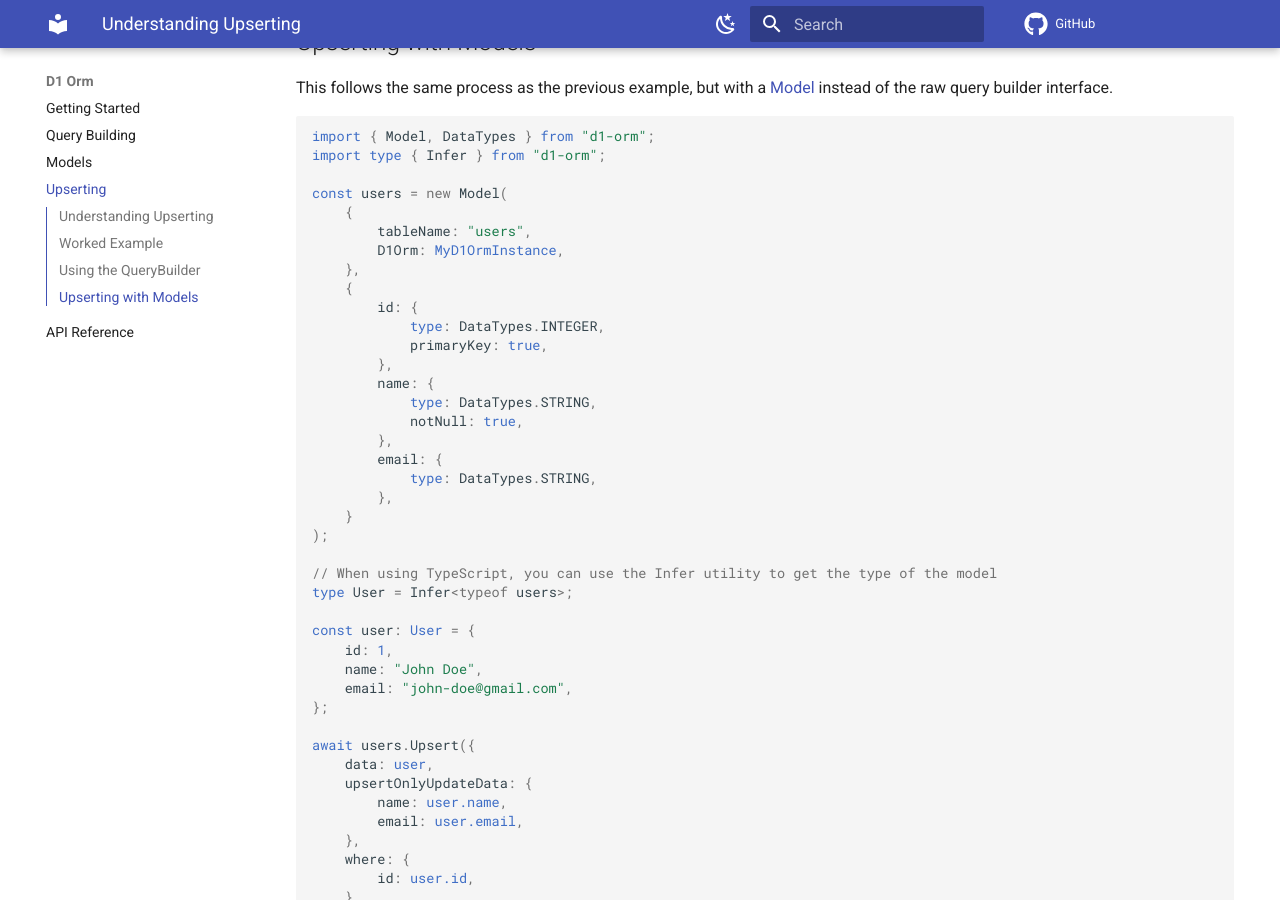
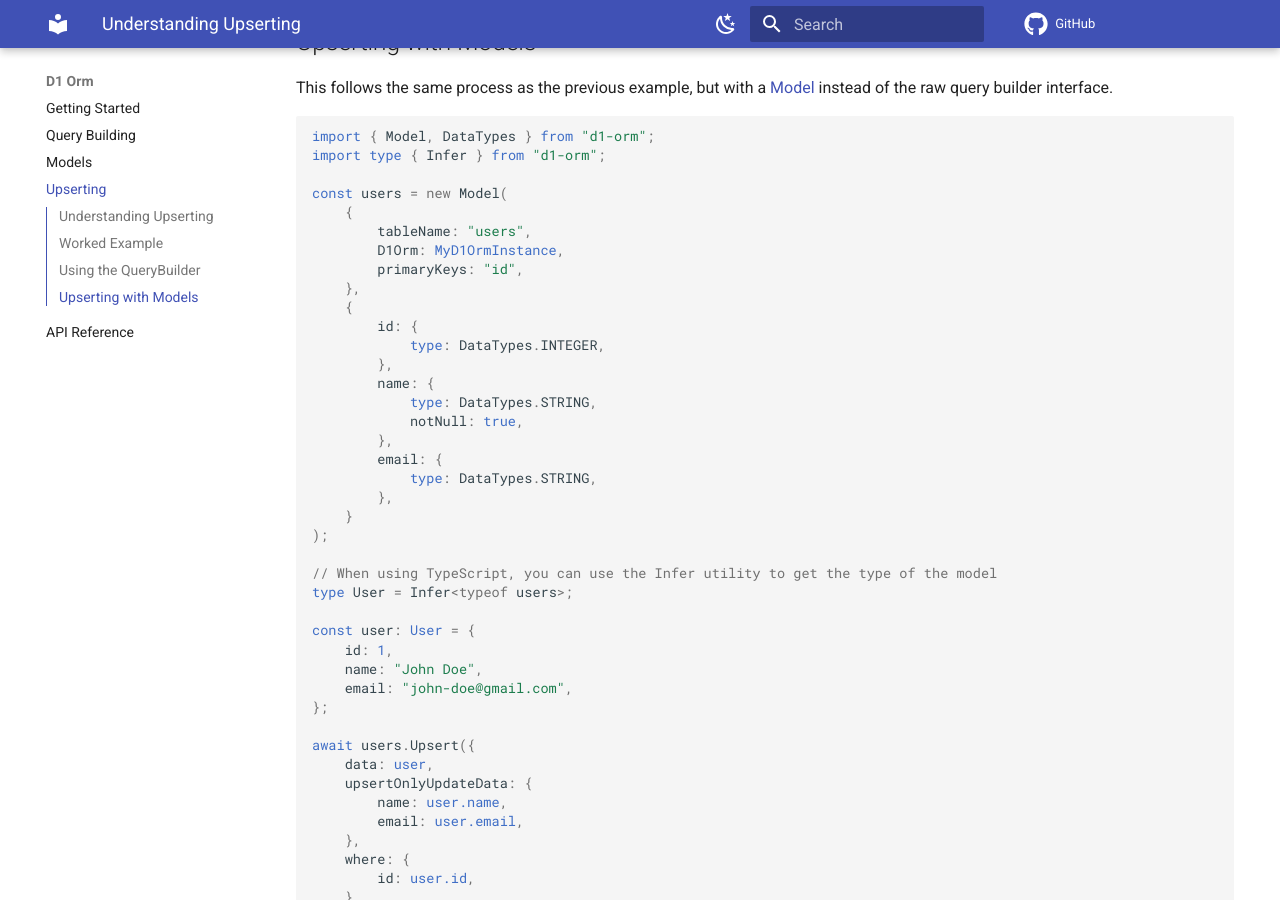
Before and after one commit to Interactions-as-a-Service/docs, an MkDocs documentation site: the page built from docs/d1-orm/upserting.md, in a window 1280 px wide and 900 px high, scrolled down 2167 px. Built offline with MkDocs 1.6.1 and Material for MkDocs 9.7.7, drawn with Linux system fonts in a browser that asks for light colours; comment, search, counter and statistics services are not loaded.

Commit message:
primaryKey -> primaryKeys

```diff
--- a/docs/d1-orm/upserting.md
+++ b/docs/d1-orm/upserting.md
@@ -100,11 +100,11 @@ const users = new Model(
 	{
 		tableName: "users",
 		D1Orm: MyD1OrmInstance,
+		primaryKeys: "id",
 	},
 	{
 		id: {
 			type: DataTypes.INTEGER,
-			primaryKey: true,
 		},
 		name: {
 			type: DataTypes.STRING,
```
Also changed, not shown: docs/d1-orm/models.md (+1 -1 lines).
